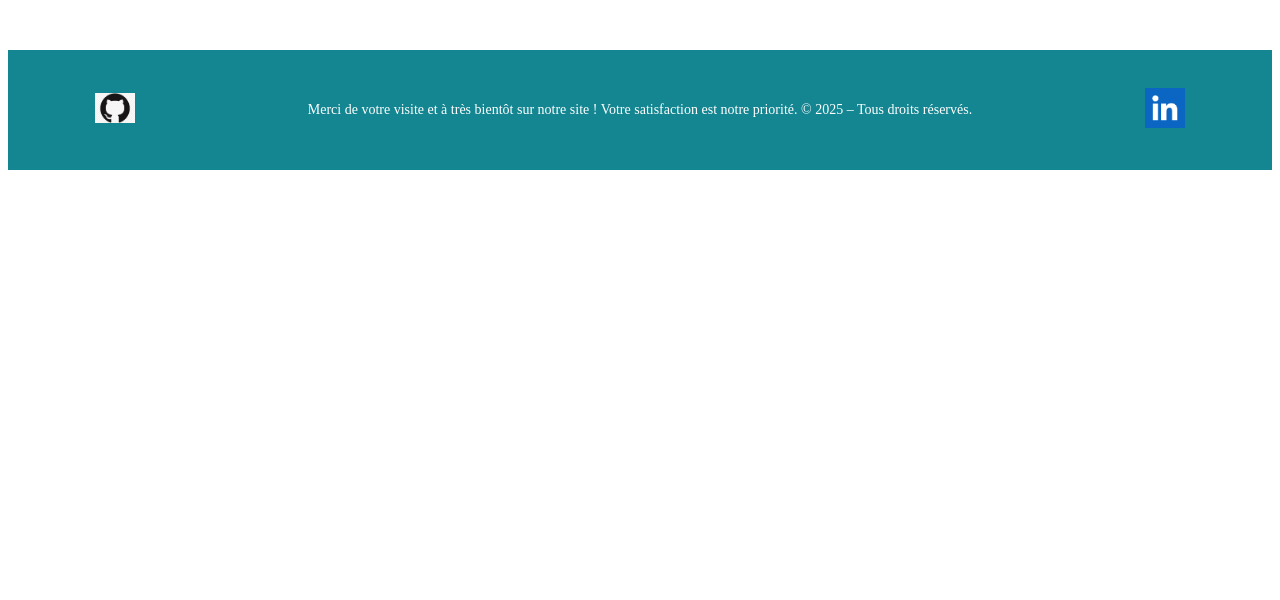
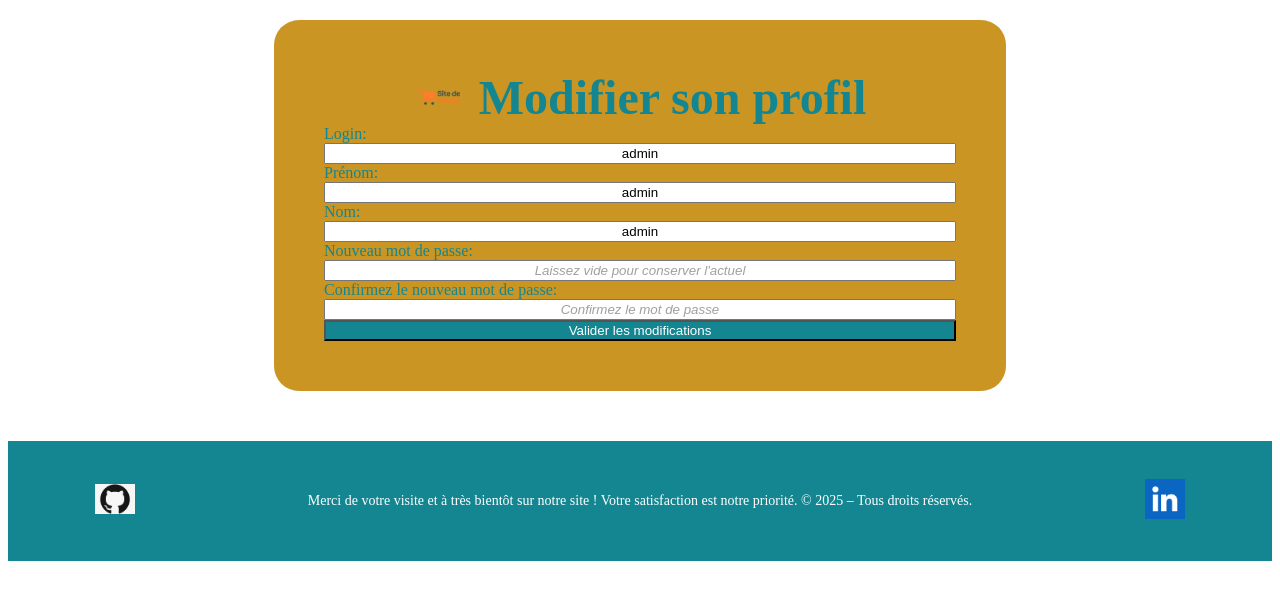
Before and after one commit to flaviemichel-laplateforme/module-connexion, a PHP site: page /pages/profil.php in a window 1280 px wide. Shown: the part 112-712 px from the top of the page. Run offline with PHP 8.4, Linux system fonts and the light colour scheme; a user stored in the database is signed in; data comes from the database, SQL or seed files in the repository.

Commit message:
style modifier

```diff
--- a/assets/css/style.css
+++ b/assets/css/style.css
@@ -96,7 +96,7 @@ nav a:hover {
 
 /* ********************************* FIN HEADER *****************************************/
 
-/********************** DEBUT MISE EN FORME FORMULAIRE .formulaire_connexion **********************/
+/********************** DEBUT MISE EN FORME FORMULAIRE D'INSCRIPTION **********************/
 
 /* formulaire */
 
@@ -240,3 +240,76 @@ input::placeholder {
     transform: rotate(10deg) scale(1.1);
     /* Rotation et agrandissement */
 }
+
+/* **********************FORMULAIRE MODIFICATION PROFIL *************************/
+
+
+
+.formulaire_modification_profil {
+    display: flex;
+    flex-direction: column;
+    padding: 50px;
+    width: 50%;
+    background-color: #ca9523;
+    color: #138691;
+    border-radius: 25px;
+    margin: 20px auto;
+}
+
+.formulaire_modification_profil button {
+    background-color: #138691;
+    color: white;
+}
+
+.formulaire_modification_profil input {
+    text-align: center;
+    /* ← Centre le texte ET le placeholder */
+}
+
+input::placeholder {
+    text-align: center;
+    /* Centre uniquement le placeholder */
+    color: #888;
+    /* Couleur grise */
+    opacity: 0.8;
+    /* Légère transparence */
+    font-style: italic;
+    /* Style italique */
+}
+
+/* titre formulaire avec logo */
+
+.titreh1 {
+    text-align: center;
+    color: #138691;
+    font-size: 3rem;
+    margin: 0%;
+    display: flex;
+    /* Pour aligner logo et texte */
+    align-items: center;
+    /* Centrage vertical */
+    justify-content: center;
+    /* Centrage horizontal */
+    gap: 15px;
+    /* Espacement entre logo et texte */
+}
+
+/* Style pour le petit logo dans le titre */
+.logo-titre {
+    width: 50px;
+    /* Taille du logo */
+    height: 50px;
+    object-fit: contain;
+    /* Maintient les proportions */
+    filter: brightness(1.1);
+    /* Légèrement plus lumineux */
+    transition: transform 0.3s ease;
+    /* Animation fluide */
+}
+
+/* Animation au survol du titre */
+.titreh1:hover .logo-titre {
+    transform: rotate(10deg) scale(1.1);
+    /* Rotation et agrandissement */
+
+    /********************* FIN MODIFICATION PROFIL ***********************/
--- a/pages/inscription.php
+++ b/pages/inscription.php
@@ -47,7 +47,7 @@ données et l’utilisateur est redirigé vers la page de connexion. -->
         <label for="confirm_password">Confirmez le mot de passe:</label>
         <input placeholder="Confirmez le mot de passe" type="password" id="confirm_password" name="confirm_password" required>
 
-        <button>S'inscrire</button>
+        <input type="submit" value="S'inscrire">
 
     </form>
 
--- a/pages/profil.php
+++ b/pages/profil.php
@@ -1,9 +1,63 @@
 <?php
+session_start();
+
+// Vérifier si l'utilisateur est connecté
+if (!isset($_SESSION['user_id'])) {
+    header("location:connexion.php");
+    exit();
+}
+
+// Récupérer les données de l'utilisateur depuis la base
+require_once '../structure/db.php';
+$connection = connect_pdo();
+
+$stmt = $connection->prepare("SELECT * FROM utilisateurs WHERE id = ?");
+$stmt->execute([$_SESSION['user_id']]);
+$user = $stmt->fetch();
+
+// Si l'utilisateur n'existe pas en base
+if (!$user) {
+    session_destroy();
+    header("location:connexion.php");
+    exit();
+}
+
 include '../structure/header.php'; // Inclut le header
 ?>
 
 <main>
+    <!-- Une page permettant de modifier son profil (profil.php) :
+Cette page possède un formulaire permettant à l’utilisateur de modifier ses
+informations.
+Ce formulaire est par défaut pré-rempli avec les informations qui
+sont actuellement stockées en base de données. -->
 
+    <form class="formulaire_modification_profil" action="" method="post">
+        <h1 class="titreh1">
+            <img src="../assets/img/logo.png" alt="Logo" class="logo-titre">
+            Modifier son profil
+        </h1>
+
+
+
+        <label for="login">Login:</label>
+        <input type="text" id="login" name="login" value="<?= htmlspecialchars($user['login']) ?>" required>
+
+        <label for="prenom">Prénom:</label>
+        <input type="text" id="prenom" name="prenom" value="<?= htmlspecialchars($user['prenom']) ?>" required>
+
+        <label for="nom">Nom:</label>
+        <input type="text" id="nom" name="nom" value="<?= htmlspecialchars($user['nom']) ?>" required>
+
+        <label for="password">Nouveau mot de passe:</label>
+        <input placeholder="Laissez vide pour conserver l'actuel" type="password" id="password" name="password">
+
+        <label for="confirm_password">Confirmez le nouveau mot de passe:</label>
+        <input placeholder="Confirmez le mot de passe" type="password" id="confirm_password" name="confirm_password">
+
+        <button>Valider les modifications</button>
+
+    </form>
 </main>
 
 <?php
```
